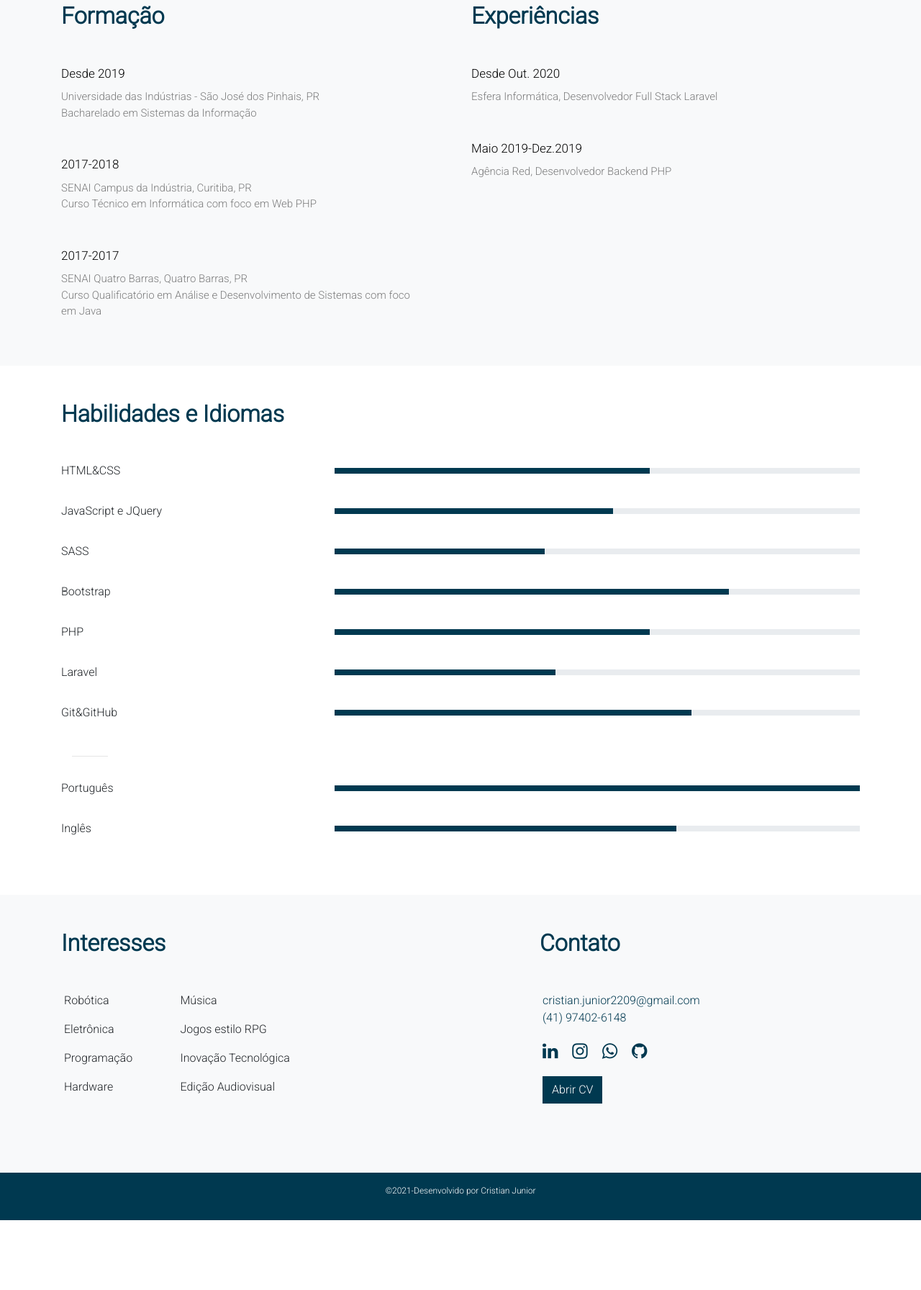
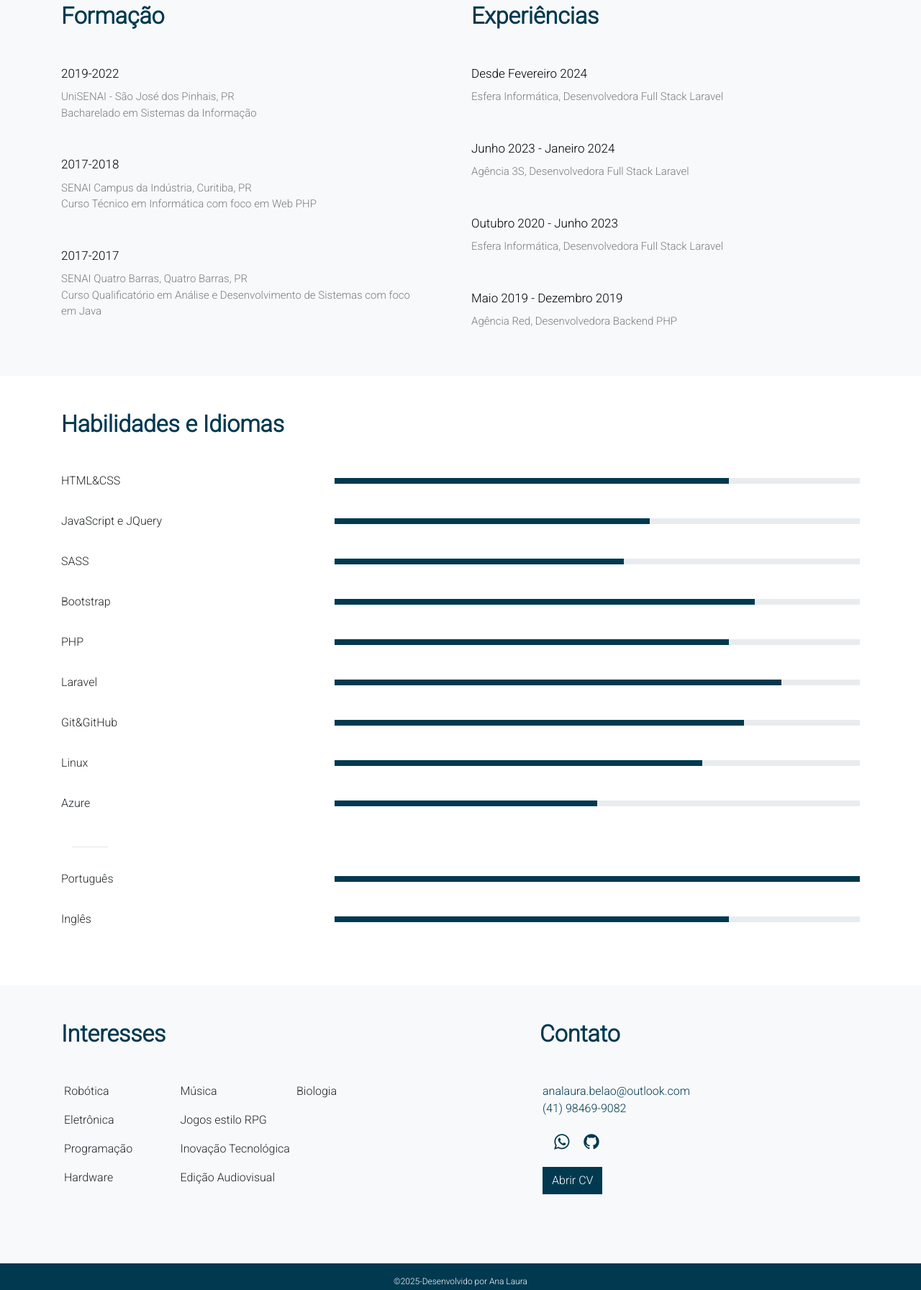
Before and after one commit to AnaLauraBelao/AnaLauraBelao.github.io, a website: page index.html in a window 1280 px wide. Shown: the part 971-2763 px from the top of the page at 72% size. Before the commit the page ends 2666 px from the top, so only its background shows below. Drawn offline with Linux system fonts and the light colour scheme.

Commit message:
Corrigindo Site

```diff
--- a/index.html
+++ b/index.html
@@ -8,7 +8,7 @@
     <link rel="stylesheet" href="_cdn/css/bootstrap_custom.css">
     <link rel="stylesheet" href="_cdn/css/fontawesome_custom.css">
     <link rel="stylesheet" href="_cdn/css/app.css">
-    <title>Cristian Robert Belão de Meira Junior</title>
+    <title>Aba Laura Belão de Meira</title>
 </head>
 <body>
 <nav class="navbar navbar-expand-lg navbar-dark bg-primary">
@@ -36,8 +36,8 @@
                     <div class="row align-items-end" style="height: 100%">
                         <div class="col-7 mb-5">
                             <h4 class="text-white">OLA! EU SOU</h4>
-                            <h1 class="text-white">Cristian Junior</h1>
-                            <p class="text-white">Desenvolvedor Web Full Stack</p>
+                            <h1 class="text-white">Ana Laura</h1>
+                            <p class="text-white">Desenvolvedora Web Full Stack</p>
                         </div>
                     </div>
                 </div>
@@ -46,32 +46,30 @@
         <div class="col-12 col-lg-3 bg-primary main_header_asing">
             <div class="container">
                 <div class="row d-flex justify-content-center mt-4 mt-md-0">
-                    <img class="main_header_asing_image mt-1" src="assets/photo.jpg" alt="">
+                    <img class="main_header_asing_image mt-1" src="assets/photo.png" alt="">
                 </div>
                 <div class="row d-flex justify-content-center">
-                    <h3 class="text-white mt-4 mt-md-5">Cristian Junior</h3>
+                    <h3 class="text-white mt-4 mt-md-5">Ana Laura</h3>
                 </div>
                 <div class="row d-flex justify-content-center">
                     <p class="text-white mt-4 text-center">Bacharel em Sistemas<br>da Informação<br>Curitiba, PR
                     </p>
                 </div>
                 <div class="row d-flex d-lg-none justify-content-center">
-                    <p class="text-white text-center">Desenvolvedor Web<br> Full Stack</p>
+                    <p class="text-white text-center">Desenvolvedora Web<br> Full Stack</p>
                 </div>
                 <div class="row d-flex justify-content-center">
                     <p class="mt-3 text-center">
-                        <a class="text-white" href="mailto:cristian.junior2209@gmail.com">cristian.junior2209@gmail.com</a><br>
-                        <a class="text-white" href="tel:5541974026148">(41) 97402-6148</a>
+                        <a class="text-white" href="mailto:analaura.belao+curriculo@outlook.com">analaura.belao@outlook.com</a><br>
+                        <a class="text-white" href="tel:5541984699082">(41) 98469-9082</a>
                     </p>
                 </div>
                 <div class="row d-flex justify-content-center main_header_asing_icons mb-3">
-                    <a href="https://www.linkedin.com/in/cristian-robert-bel%C3%A3o-de-meira-junior-497475182/"
-                       target="_blank" class="text-white ml-3"><i class="fa fa-linkedin"></i></a>
-                    <a href="https://www.instagram.com/" target="_blank" class="text-white ml-3"><i
-                            class="fa fa-instagram"></i></a>
-                    <a href="https://wa.me/+5541974026148" target="_blank" class="text-white ml-3"><i
+<!--                    <a href="https://www.linkedin.com/in/cristian-robert-bel%C3%A3o-de-meira-junior-497475182/"-->
+<!--                       target="_blank" class="text-white ml-3"><i class="fa fa-linkedin"></i></a>-->
+                    <a href="https://wa.me/+5541984699082" target="_blank" class="text-white ml-3"><i
                             class="fa fa-whatsapp"></i></a>
-                    <a href="https://github.com/JuniorCristian" target="_blank" class="text-white ml-3"><i
+                    <a href="https://github.com/AnaLauraBelao" target="_blank" class="text-white ml-3"><i
                             class="fa fa-github"></i></a>
                 </div>
                 <div class="row d-flex justify-content-center mb-5">
@@ -87,9 +85,9 @@
         <div class="row">
             <div class="col-12 col-md-11">
                 <h2 class="text-primary font-weight-bold">Sobre</h2>
-                <p class="mt-5">Desde pequeno ligado em tecnologia, estou sempre acompanhando as principais tecnologias
+                <p class="mt-5">Desde pequena ligada em tecnologia, estou sempre acompanhando as principais tecnologias
                     do mercado, focando em desenvolvimento Web como HTML, SASS e CSS, Bootstrap, JS e JQuery, voltado
-                    para o Backend tenho conhecimento em PHP e Laravel, servidores Linux, outras linguagens como Java
+                    para o Backend tenho conhecimento em PHP e Laravel, servidores Linux e clouds como Azure e AWS, outras linguagens como Java
                     para Desktop, versionamento com git e GitHub como repositório</p>
             </div>
         </div>
@@ -101,8 +99,8 @@
             <div class="col-12 col-sm-6 pr-5">
                 <h2 class="text-primary font-weight-bold">Formação</h2>
                 <div class="academic_training_box mt-5">
-                    <span>Desde 2019</span>
-                    <p class="mt-2 text-black-50">Universidade das Indústrias - São José dos Pinhais, PR<br>Bacharelado
+                    <span>2019-2022</span>
+                    <p class="mt-2 text-black-50">UniSENAI - São José dos Pinhais, PR<br>Bacharelado
                         em Sistemas da Informação</p>
                 </div>
                 <div class="academic_training_box mt-5">
@@ -119,12 +117,20 @@
             <div class="col-12 col-sm-6">
                 <h2 class="text-primary font-weight-bold">Experiências</h2>
                 <div class="experencies_box mt-5">
-                    <span>Desde Out. 2020</span>
-                    <p class="mt-2 text-black-50">Esfera Informática, Desenvolvedor Full Stack Laravel</p>
+                    <span>Desde Fevereiro 2024</span>
+                    <p class="mt-2 text-black-50">Esfera Informática, Desenvolvedora Full Stack Laravel</p>
                 </div>
                 <div class="experencies_box mt-5">
-                    <span>Maio 2019-Dez.2019</span>
-                    <p class="mt-2 text-black-50">Agência Red, Desenvolvedor Backend PHP</p>
+                    <span>Junho 2023 - Janeiro 2024</span>
+                    <p class="mt-2 text-black-50">Agência 3S, Desenvolvedora Full Stack Laravel</p>
+                </div>
+                <div class="experencies_box mt-5">
+                    <span>Outubro 2020 - Junho 2023</span>
+                    <p class="mt-2 text-black-50">Esfera Informática, Desenvolvedora Full Stack Laravel</p>
+                </div>
+                <div class="experencies_box mt-5">
+                    <span>Maio 2019 - Dezembro 2019</span>
+                    <p class="mt-2 text-black-50">Agência Red, Desenvolvedora Backend PHP</p>
                 </div>
             </div>
         </div>
@@ -139,7 +145,7 @@
             </div>
             <div class="col-8 mt-2">
                 <div class="progress" style="height: 8px;">
-                    <div class="progress-bar" role="progressbar" style="width: 60%;" aria-valuenow="75"
+                    <div class="progress-bar" role="progressbar" style="width: 75%;" aria-valuenow="75"
                          aria-valuemin="0" aria-valuemax="100"></div>
                 </div>
             </div>
@@ -150,7 +156,7 @@
             </div>
             <div class="col-8 mt-2">
                 <div class="progress" style="height: 8px;">
-                    <div class="progress-bar" role="progressbar" style="width: 53%;" aria-valuenow="60"
+                    <div class="progress-bar" role="progressbar" style="width: 60%;" aria-valuenow="60"
                          aria-valuemin="0" aria-valuemax="100"></div>
                 </div>
             </div>
@@ -161,7 +167,7 @@
             </div>
             <div class="col-8 mt-2">
                 <div class="progress" style="height: 8px;">
-                    <div class="progress-bar" role="progressbar" style="width: 40%;" aria-valuenow="60"
+                    <div class="progress-bar" role="progressbar" style="width: 55%;" aria-valuenow="55"
                          aria-valuemin="0" aria-valuemax="100"></div>
                 </div>
             </div>
@@ -172,7 +178,7 @@
             </div>
             <div class="col-8 mt-2">
                 <div class="progress" style="height: 8px;">
-                    <div class="progress-bar" role="progressbar" style="width: 75%;" aria-valuenow="60"
+                    <div class="progress-bar" role="progressbar" style="width: 80%;" aria-valuenow="80"
                          aria-valuemin="0" aria-valuemax="100"></div>
                 </div>
             </div>
@@ -183,7 +189,7 @@
             </div>
             <div class="col-8 mt-2">
                 <div class="progress" style="height: 8px;">
-                    <div class="progress-bar" role="progressbar" style="width: 60%;" aria-valuenow="60"
+                    <div class="progress-bar" role="progressbar" style="width: 75%;" aria-valuenow="75"
                          aria-valuemin="0" aria-valuemax="100"></div>
                 </div>
             </div>
@@ -194,7 +200,7 @@
             </div>
             <div class="col-8 mt-2">
                 <div class="progress" style="height: 8px;">
-                    <div class="progress-bar" role="progressbar" style="width: 42%;" aria-valuenow="60"
+                    <div class="progress-bar" role="progressbar" style="width: 85%;" aria-valuenow="85"
                          aria-valuemin="0" aria-valuemax="100"></div>
                 </div>
             </div>
@@ -205,7 +211,29 @@
             </div>
             <div class="col-8 mt-2">
                 <div class="progress" style="height: 8px;">
-                    <div class="progress-bar" role="progressbar" style="width: 68%;" aria-valuenow="60"
+                    <div class="progress-bar" role="progressbar" style="width: 78%;" aria-valuenow="78"
+                         aria-valuemin="0" aria-valuemax="100"></div>
+                </div>
+            </div>
+        </div>
+        <div class="row mb-3">
+            <div class="col-4">
+                <p>Linux</p>
+            </div>
+            <div class="col-8 mt-2">
+                <div class="progress" style="height: 8px;">
+                    <div class="progress-bar" role="progressbar" style="width: 70%;" aria-valuenow="70"
+                         aria-valuemin="0" aria-valuemax="100"></div>
+                </div>
+            </div>
+        </div>
+        <div class="row mb-3">
+            <div class="col-4">
+                <p>Azure</p>
+            </div>
+            <div class="col-8 mt-2">
+                <div class="progress" style="height: 8px;">
+                    <div class="progress-bar" role="progressbar" style="width: 50%;" aria-valuenow="50"
                          aria-valuemin="0" aria-valuemax="100"></div>
                 </div>
             </div>
@@ -223,7 +251,7 @@
             </div>
             <div class="col-8 mt-2">
                 <div class="progress" style="height: 8px;">
-                    <div class="progress-bar" role="progressbar" style="width: 100%;" aria-valuenow="60"
+                    <div class="progress-bar" role="progressbar" style="width: 100%;" aria-valuenow="100"
                          aria-valuemin="0" aria-valuemax="100"></div>
                 </div>
             </div>
@@ -234,7 +262,7 @@
             </div>
             <div class="col-8 mt-2">
                 <div class="progress" style="height: 8px;">
-                    <div class="progress-bar" role="progressbar" style="width: 65%;" aria-valuenow="60"
+                    <div class="progress-bar" role="progressbar" style="width: 75%;" aria-valuenow="75"
                          aria-valuemin="0" aria-valuemax="100"></div>
                 </div>
             </div>
@@ -262,7 +290,7 @@
                                 Hardware
                             </div>
                         </div>
-                        <div class="col-md-9 col-12">
+                        <div class="col-md-3 col-12">
                             <div class="row mb-3">
                                 Música
                             </div>
@@ -276,23 +304,28 @@
                                 Edição Audiovisual
                             </div>
                         </div>
+                        <div class="col-md-3 col-12">
+                            <div class="row mb-3">
+                                Biologia
+                            </div>
+                        </div>
                     </div>
                 </div>
             </div>
             <div class="col-md-5 col-12 contacts">
                 <h2 class="text-primary font-weight-bold">Contato</h2>
                 <div class="row d-flex d-md-block ml-1 mt-5 justify-content-center contacts_mail_and_phone">
-                    <p class="mt-3 text-center text-md-left"><a href="mailto:cristian.junior2209@gmail.com">cristian.junior2209@gmail.com</a><br><a
-                            href="tel:5541974026148">(41) 97402-6148</a></p>
+                    <p class="mt-3 text-center text-md-left"><a href="mailto:analaura.belao+curriculo@outlook.com">analaura.belao@outlook.com</a><br><a
+                            href="tel:5541984699082">(41) 98469-9082</a></p>
                 </div>
                 <div class="row d-flex d-md-block justify-content-center contacts_icons mb-3 ml-1">
-                    <a href="https://www.linkedin.com/in/cristian-robert-bel%C3%A3o-de-meira-junior-497475182/"
-                       target="_blank" class="text-primary"><i class="fa fa-linkedin"></i></a>
-                    <a href="https://www.instagram.com/" target="_blank" class="text-primary ml-3"><i
-                            class="fa fa-instagram"></i></a>
-                    <a href="https://wa.me/+5541974026148" target="_blank" class="text-primary ml-3"><i
+<!--                    <a href="https://www.linkedin.com/in/cristian-robert-bel%C3%A3o-de-meira-junior-497475182/"-->
+<!--                       target="_blank" class="text-primary"><i class="fa fa-linkedin"></i></a>-->
+<!--                    <a href="https://www.instagram.com/" target="_blank" class="text-primary ml-3"><i-->
+<!--                            class="fa fa-instagram"></i></a>-->
+                    <a href="https://wa.me/+5541984699082" target="_blank" class="text-primary ml-3"><i
                             class="fa fa-whatsapp"></i></a>
-                    <a href="https://github.com/JuniorCristian" target="_blank" class="text-primary ml-3"><i
+                    <a href="https://github.com/AnaLauraBelao" target="_blank" class="text-primary ml-3"><i
                             class="fa fa-github"></i></a>
                 </div>
                 <div class="row d-flex d-md-block justify-content-center justify-content-md-start ml-1 mb-5">
@@ -305,7 +338,7 @@
 </div>
 <footer class="bg-primary main-footer">
     <div class="container p-3 text-center">
-        <p class="text-white">©2021-Desenvolvido por Cristian Junior</p>
+        <p class="text-white">©2025-Desenvolvido por Ana Laura</p>
     </div>
 </footer>
 <script src="_cdn/js/jquery.min.js"></script>
```
Also changed, not shown: assets/photo.png (added).
